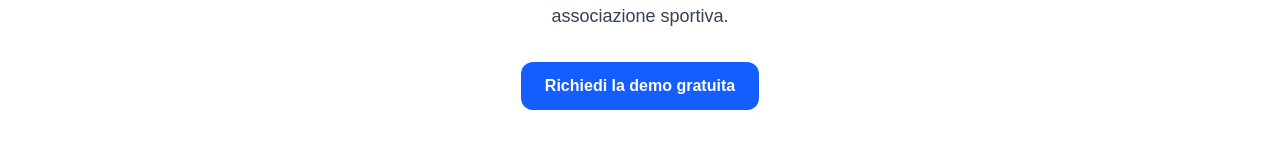
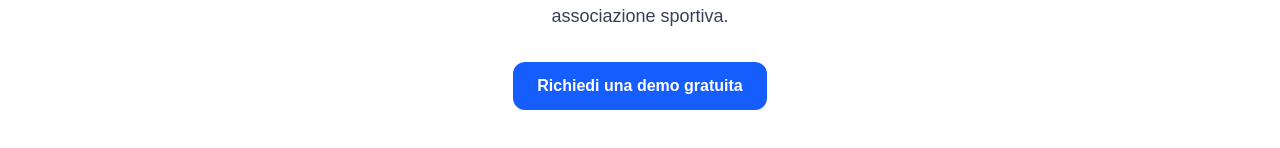
Before and after one commit to maurotto80/maconclub-landing, a Next.js app: page /software-gestionale-asd in a window 1280 px wide. Shown: the part 2214-2362 px from the top of the page. Built offline with nearby package versions, Linux system fonts and the light colour scheme.

Commit message:
update-button

```diff
--- a/app/software-gestionale-asd/SoftwareGestionaleASDClient.tsx
+++ b/app/software-gestionale-asd/SoftwareGestionaleASDClient.tsx
@@ -181,12 +181,12 @@ export default function SoftwareGestionaleASDClient() {
           </p>
 
           <div className="mt-8 flex flex-col sm:flex-row justify-center gap-4">
-            <a
-              href="https://app.maconclub.com"
-              className="w-full sm:w-auto px-6 py-3 rounded-xl bg-blue-600 hover:bg-blue-700 text-white font-semibold text-center"
-            >
-              Richiedi la demo gratuita
-            </a>
+            <button
+  onClick={() => setShowDemoForm(true)}
+  className="w-full sm:w-auto px-6 py-3 rounded-xl bg-blue-600 hover:bg-blue-700 text-white font-semibold"
+>
+  Richiedi una demo gratuita
+</button>
           </div>
 
         </div>
```
